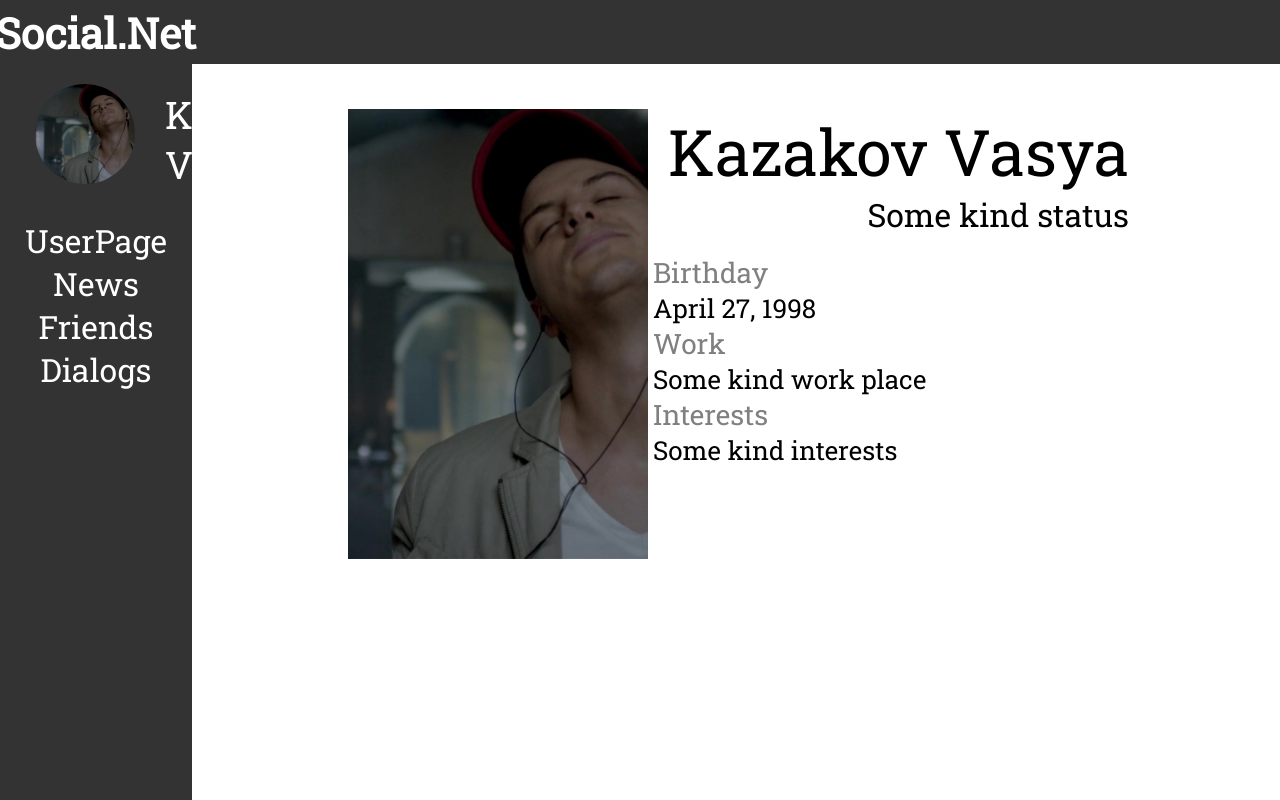
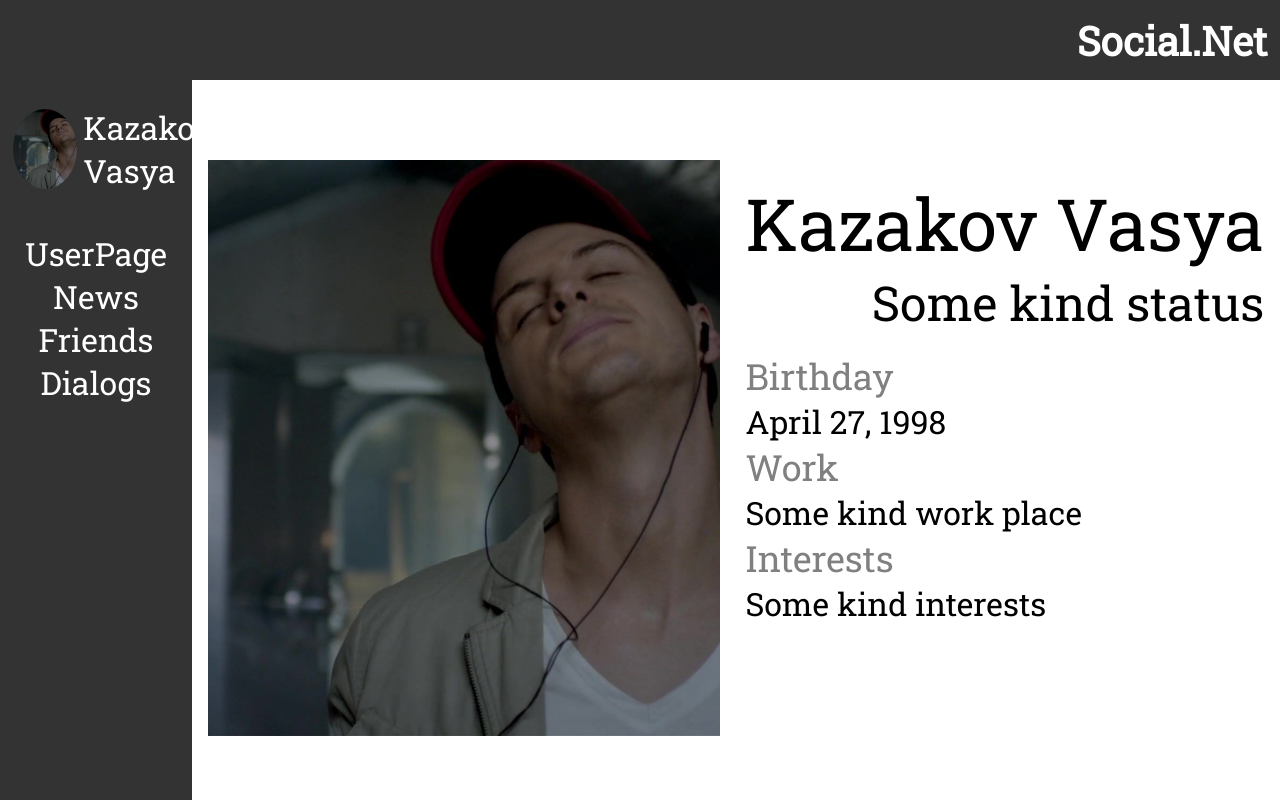
Before and after one commit to iuliash/Social-Network, a React (Create React App) app: page /#/userPage in a window 1280 px wide. Shown: the top 800 px of the page. Built offline with nearby package versions, Linux system fonts and the light colour scheme.

Commit message:
fixed bugs

```diff
--- a/src/App.css
+++ b/src/App.css
@@ -21,23 +21,24 @@ time, mark, audio, video {
 	vertical-align: baseline;
 }
 
+body {
+  background-color: #333333;
+}
+
 .menu {
   background-color: #333333;
   width: 15vw;
-  height: 150vw;
 }
 
 .header {
-  height: 5vw;
+  height: 10vh;
   display: flex;
-  flex-direction: column;
-  justify-content: center;
+  justify-content: flex-end;
   background-color: #333333;
-  align-items: flex-start;
+  align-items: center;
 }
 
 .header__logo{
-  width: 15vw;
   display: flex;
   align-items: center;
   justify-content: center;
@@ -46,8 +47,10 @@ time, mark, audio, video {
 .logo__text {
   font-family: 'Roboto Slab', serif;
   font-weight: bold;
-  font-size: 42px;
+  font-size: 3vw;
+  font-size: 5vh;
   color: #ffffff;
+  margin-right: 1vw;
 }
 
 .App {
@@ -59,27 +62,32 @@ time, mark, audio, video {
 .user-page-mini{
   display: flex;
   justify-content: space-around;
-  margin-top: 15px;
-  margin-left: 10px;
+  margin-top: 2vw;
+  align-items: center;
+  width: 15vw;
+  margin-left: 1vw;
 }
 
 .user-page-mini__photo{
-  width: 100px;
-  height: 100px;
+  width: 5vw;
+  height: 10vh;
   border-radius: 100%;
   object-fit: cover;
-  margin: 5px;
-  margin-left: 25px;
+}
+
+.user-page-mini__txt {
+  display: flex;
+  align-items: center;
+  justify-content: center;
 }
 
 .user-page-mini__name{
   font-family: 'Roboto Slab' , serif;
-  font-weight: 300;
-  font-size: 38px;
   text-decoration: none;
   color: white;
-  margin: 10px;
-  margin-left: 25px;
+  font-size: 4vw;
+  font-size: 4vh;
+  margin-left: 0.5vw;
 }
 
 .navbar-menu {
@@ -87,24 +95,22 @@ time, mark, audio, video {
   flex-direction: column;
   align-items: center;
   list-style-type: none;
-  margin-top: 20px;
-  margin-bottom: 20px;
+  margin-top: 5vh;
 }
 
 .navbar-menu__item {
   font-family: 'Roboto Slab' , serif;
-  font-weight: 300;
-  font-size: 32px;
+  font-size: 4vw;
+  font-size: 4vh;
   text-decoration: none;
   color: #ffffff;
 }
 
 .navbar-menu__item:hover {
   border-color: #ffffff;
-  border-bottom: 6px;
+  border-bottom: 0.2vw;
   border-bottom-style: solid;
-  transition-timing-function: ease;
-  transition-duration: 5s;
+  transition-duration: 1s;
 }
 
 main{
@@ -119,20 +125,22 @@ main{
 
 .user-page{
   display: flex;
-  margin-top: 40px;
+  margin-top: 10vh;
+  margin-bottom: 8vh;
 }
 
 .user-info{
   display: flex;
   flex-direction: column;
   justify-content: flex-start;
+  margin-left: 2vw;
+  margin-top: 2vh;
 }
 
-.user-info__photo{
-  width: 300px;
-  height: 450px;
+.user-photo{
+  width: 40vw;
+  height: 72vh;
   object-fit: cover;
-  margin: 5px;
 }
 
 .user-info__text{
@@ -140,30 +148,28 @@ main{
   flex-direction: column;
   justify-content: flex-start;
   align-items: flex-end;
-  margin-left: 15px;
-  margin-top: 5px;
 }
 
 .user-info__name{
   font-family: 'Roboto Slab' , serif;
-  font-weight: 300;
-  font-size: 64px;
+  font-size: 9vw;
+  font-size: 9vh;
   text-decoration: none;
   color: black;
 }
 
 .user-info__status{
   font-family: 'Roboto Slab' , serif;
-  font-weight: 300;
-  font-size: 32px;
+  font-size: 6vw;
+  font-size: 6vh;
   text-decoration: none;
   color: black;
 }
 
 .user-info__type{
   font-family: 'Roboto Slab' , serif;
-  font-weight: 300;
-  font-size: 28px;
+  font-size: 4.5vw;
+  font-size: 4.5vh;
   text-decoration: none;
   color: gray;
 }
@@ -171,7 +177,8 @@ main{
 .user-info__value{
   font-family: 'Roboto Slab' , serif;
   font-weight: 300;
-  font-size: 26px;
+  font-size: 4vw;
+  font-size: 4vh;
   text-decoration: none;
   color: black;
 }
@@ -180,7 +187,6 @@ main{
 
 .posts {
   display: flex;
-  width: 60vw;
   flex-direction: column;
   align-items: flex-start;
 }
@@ -191,7 +197,7 @@ main{
   flex-direction: column;
   justify-content: center;
   align-items: flex-start;
-  margin-top: 40px;
+  margin-top: 10vh;
   width: 50vw;
 }
 
@@ -200,28 +206,28 @@ main{
   flex-direction: column;
   justify-content: center;
   align-items: flex-end;
+  margin-top: 2vh;
 }
 
 .post-form__input {
-  height: 103px;
+  height: 15vh;
   width: 50vw;
-  margin-bottom: 30px;
+  margin-bottom: 4vh;
 
   font-family: 'Roboto Slab' , serif;
-  font-weight: 300;
-  font-size: 18px;
+  font-size: 3vw;
+  font-size: 3vh;
 }
 
 .post-form__btn {
-  width: 156px;
-  height: 40px;
+  width: 10vw;
+  height: 6vh;
   border: 1px solid #000000;
   background: #333333;
-  margin-left: 267px;
 
   font-family: 'Roboto Slab' , serif;
-  font-weight: 300;
-  font-size: 18px;
+  font-size: 3vw;
+  font-size: 3vh;
 
   color: #ffffff;
 }
@@ -230,8 +236,8 @@ main{
   display: flex;
   flex-direction: column;
   align-items: flex-start;
-  margin-top: 40px;
-  margin-bottom: 10px;
+  margin-top: 5vh;
+  margin-bottom: 2vh;
 }
 
 .post-content {
@@ -242,48 +248,47 @@ main{
 }
 
 .post-content__img{
-  width: 900px;
-  height: 700px;
+  width: 40vw;
+  height: 60vh;
   object-fit: cover;
-  margin-top: 20px;
-  margin-bottom: 20px;
+  margin-top: 3vh;
+  margin-bottom: 2vh;
 }
 
 .post-content__text{
   font-family: 'Roboto Slab' , serif;
-  font-weight: 300;
-  font-size: 20px;
+  font-size: 3.5vw;
+  font-size: 3.5vh;
   text-decoration: none;
   color:black;
-  margin-top: 20px;
-  margin-bottom: 20px;
+  margin-top: 1vh;
+  margin-bottom: 2vh;
 }
 
 /* users page */
 
 .users-page {
   display: flex;
-  align-items: flex-start;
-  justify-content: center;
-  margin-top: 20px;
-  margin-bottom: 10px;
+  align-items: center;
+  justify-content: flex-start;
+  margin-top: 2vh;
+  margin-bottom: 1vh;
 }
 
 .users-page__img{
-  width: 70px;
-  height: 70px;
+  width: 6vw;
+  height: 12vh;
   border-radius: 100%;
   object-fit: cover;
-  margin: 5px;
 }
 
 .users-page__name{
   font-family: 'Roboto Slab' , serif;
-  font-weight: 300;
-  font-size: 28px;
+  font-size: 5vw;
+  font-size: 5vh;
   text-decoration: none;
   color:black;
-  margin-left: 20px;
+  margin-left: 2vw;
 }
 
 
@@ -294,49 +299,47 @@ main{
   display: flex;
   flex-direction: column;
   align-items: center;
-  margin-top: 40px;
+  margin-top: 10vh;
 }
 
 .friend{
   display: flex;
   align-items: center;
-  margin-bottom: 50px;
+  margin-bottom: 8vh;
 }
 
 .friend__img{
-  width: 200px;
-  height: 200px;
+  width: 14vw;
+  height: 30vh;
   border-radius: 100%;
   object-fit: cover;
-  margin: 5px;
 }
 
 .friend-active{
   display: flex;
   flex-direction: column;
   align-items: flex-start;
-  margin-left: 70px;
+  margin-left: 4vw;
 }
 
 .friend-active__txt{
   font-family: 'Roboto Slab' , serif;
-  font-weight: 300;
-  font-size: 28px;
+  font-size: 4.5vw;
+  font-size: 4.5vh;
   text-decoration: none;
   color:black;
-  margin: 20px;
 }
 
 .friend-active__btn{
-  width: 156px;
-  height: 40px;
+  width: 10vw;
+  height: 6vh;
   border: 1px solid #000000;
   background: #333333;
-  margin-left: 267px;
+  margin-left: 20vw;
 
   font-family: 'Roboto Slab' , serif;
-  font-weight: 300;
-  font-size: 18px;
+  font-size: 3vw;
+  font-size: 3vh;
 
   color: #ffffff;
 }
@@ -348,7 +351,8 @@ main{
   display: flex;
   flex-direction: column;
   align-items: flex-start;
-  margin-top: 40px;
+  margin-top: 10vh;
+  margin-bottom: 10vh;
 }
 
 .dialog {
@@ -361,6 +365,7 @@ main{
   display: flex;
   align-items: flex-start;
   justify-content: center;
+  margin-bottom: 7vh;
   transition: all 1s
 }
 
@@ -372,17 +377,22 @@ main{
   width: 12vw;
   display: flex;
   align-items: flex-start;
+  margin-left: 1vw;
 }
 
 .dialog__message {
-  width: 38vw;
-  padding: 20px;
+  width: 30vw;
+  padding-left: 1vw;
+  padding-right: 1vw;
+  padding-bottom: 3vh;
+  padding-top: 3vh;
   font-family: 'Roboto Slab' , serif;
-  font-weight: 300;
-  font-size: 28px;
+  font-size: 4vw;
+  font-size: 4vh;
   text-decoration: none;
   color:black;
-  margin: 20px;
+  margin-top: 2vh;
+  margin-left: 8vw;
 }
 
 .not-read {
@@ -394,6 +404,10 @@ main{
   align-items: center;
   width: 50vw;
   justify-content: center;
+}
+
+.messages-story {
+  margin-left: 2vw;
 }
 
 .messages {
@@ -417,21 +431,25 @@ main{
 }
 
 .message__text {
-  width: 30vw;
-  padding: 30px;
+  width: 20vw;
+  padding-left: 1vw;
+  padding-right: 7vw;
+  padding-bottom: 4vh;
+  padding-top: 4vh;
   font-family: 'Roboto Slab' , serif;
-  font-weight: 300;
-  font-size: 28px;
+  font-size: 4vw;
+  font-size: 4vh;
   text-decoration: none;
   color:black;
-  margin: 15px;
   background-color: peachpuff;
-  border-radius: 10px;
+  border-radius: 1vw;
+  margin-left: 9vw;
+  margin-top: 2vh;
 }
 
 .message__send {
-   margin-top: 10px;
-   margin-bottom: 40px;
+   margin-top: 4vh;
+   margin-bottom: 4vh;
    display: flex;
    flex-direction: row;
    align-items: center;
@@ -439,23 +457,23 @@ main{
 }
 
 .send__inp {
-  height: 40px;
+  height: 6vh;
   width: 35vw;
   font-family: 'Roboto Slab' , serif;
-  font-weight: 300;
-  font-size: 18px;
+  font-size: 3vw;
+  font-size: 3vh;
 }
 
 .send__btn{
-  width: 156px;
-  height: 40px;
+  width: 10vw;
+  height: 6vh;
+  margin-left: 2vw;
   border: 1px solid #000000;
   background: #333333;
-  margin-left: 45px;
 
   font-family: 'Roboto Slab' , serif;
-  font-weight: 300;
-  font-size: 18px;
+  font-size: 3vw;
+  font-size: 3vh;
 
   color: #ffffff;
 }
--- a/src/App.js
+++ b/src/App.js
@@ -2,7 +2,7 @@ import React from 'react';
 import {createStore} from 'redux';
 import { Provider } from 'react-redux';
 import { HashRouter } from 'react-router-dom';
-import { browserHistory } from 'react-router';
+import { browserHistory} from 'react-router';
 
 import './App.css'
 
--- a/src/Main.js
+++ b/src/Main.js
@@ -1,7 +1,5 @@
 import React from 'react';
-import { Switch, Route } from 'react-router-dom';
-
- //<Route path='/messages' component={Messages}/>
+import { Switch, Route, Redirect } from 'react-router-dom';
 
 import News from './components/NewsFeed/News'
 import UserPage from './components/User/UserPage'
@@ -17,8 +15,8 @@ export default function Main() {
                 <Route path='/userPage' component={UserPage}/>
                 <Route path='/friends' component={FriendsList}/>
                 <Route path='/dialogs' component={Dialogs}/>
+                <Route path='/' render={() => (<Redirect to='/news/1' />)} />
             </Switch>
         </main>
     )
-
 }
--- a/src/components/Dialogs/Messages.js
+++ b/src/components/Dialogs/Messages.js
@@ -18,7 +18,7 @@ export default function Messages(props){
     const users = props.users;
 
     return(
-        <div>
+        <div className="messages-story">
             <div className="messages">
                 {props.story.map(message => (
                     <div className="message">
--- a/src/components/User/UserPage.js
+++ b/src/components/User/UserPage.js
@@ -9,7 +9,7 @@ class UserPage extends React.Component {
         console.log(this.props._user);
         return (
             <div className ="user-page">
-                    <img alt="Proglem with pictire" className="user-info__photo" src={user.photo}/>
+                    <img alt="Proglem with pictire" className="user-photo" src={user.photo}/>
                 <div className="user-info">
                     <div className="user-info__text">
                         <p className="user-info__name" >{user.name}</p>
--- a/src/components/User/UserPageMini.js
+++ b/src/components/User/UserPageMini.js
@@ -7,7 +7,9 @@ class UserPageMini extends React.Component {
         return(
             <div className="user-page-mini">
                 <img alt="Proglem with pictire" className="user-page-mini__photo" src={this.props._user.photo} />
-                <p className="user-page-mini__name">{this.props._user.name}</p>
+                <div className="user-page-mini__txt">
+                    <p className="user-page-mini__name">{this.props._user.name}</p>
+                </div>
             </div>
         )
     }
--- a/src/components/User/UsersPage.js
+++ b/src/components/User/UsersPage.js
@@ -5,7 +5,9 @@ export default function UsersPage(props) {
     return(
         <div className="users-page">
             <img alt="Proglem with pictire" src={props.user.photo} className="users-page__img"/>
-            <p className="users-page__name">{props.user.name}</p>
+            <div>
+                <p className="users-page__name">{props.user.name}</p>
+            </div>
         </div>
     )
 }
```
